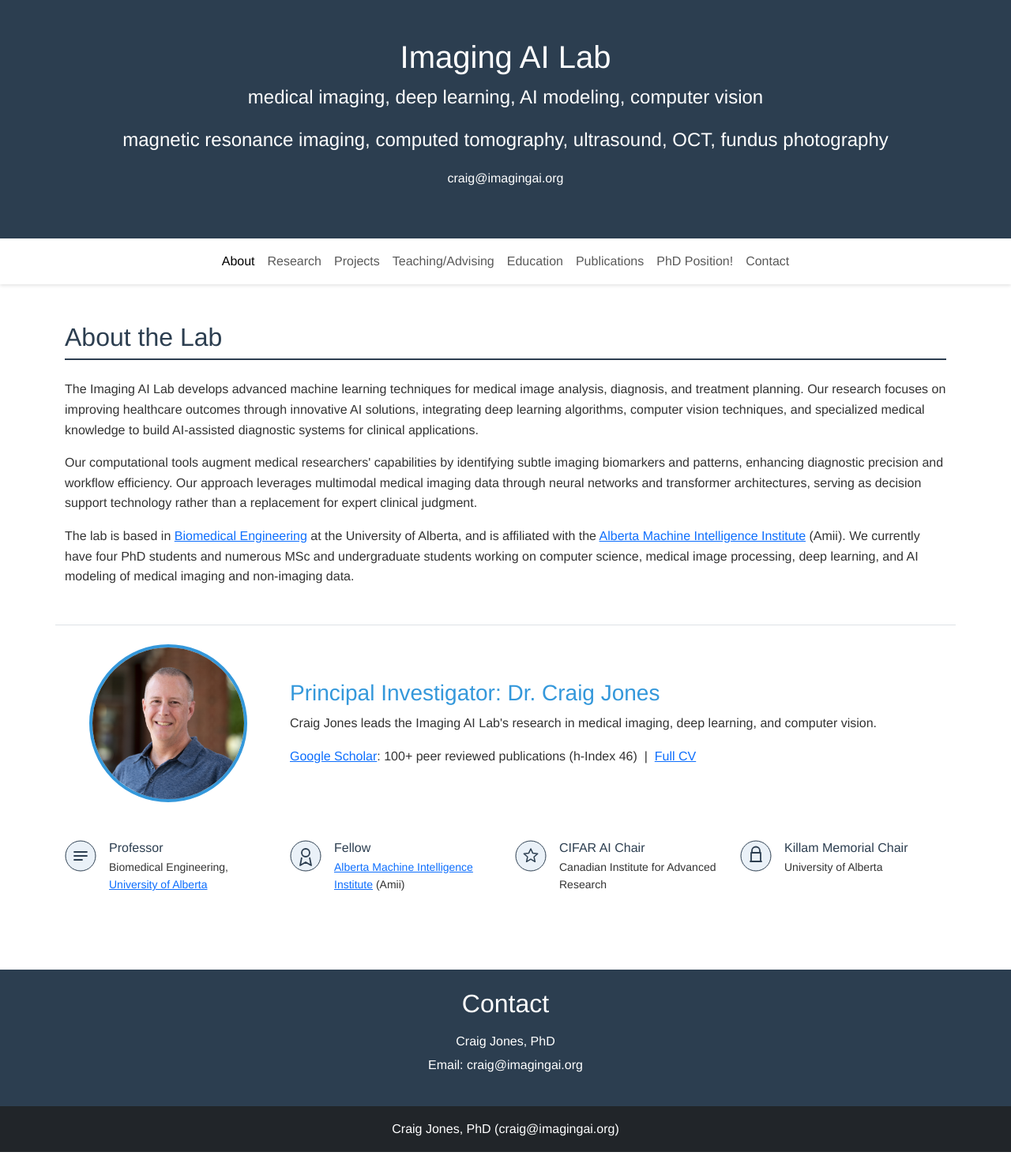
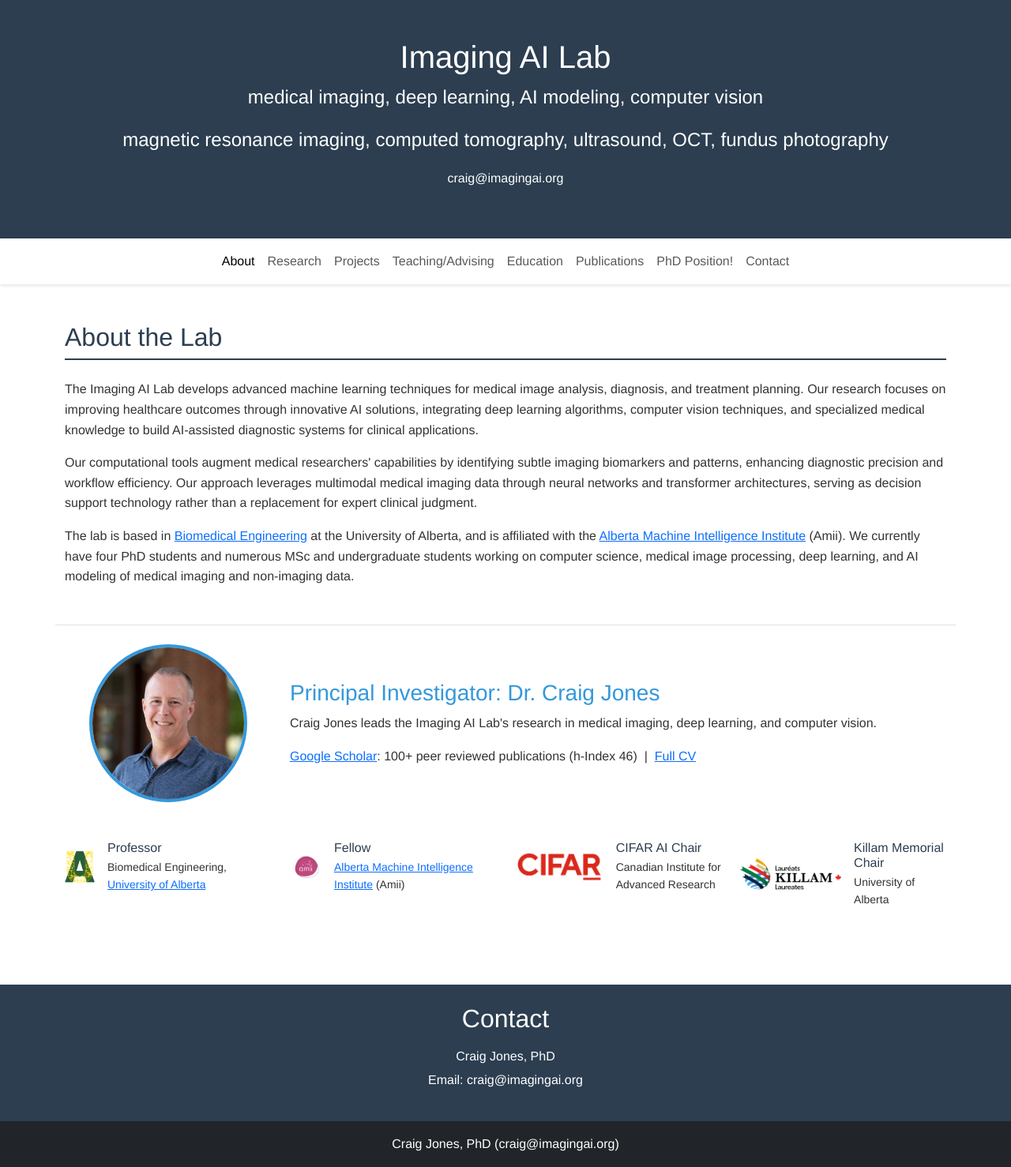
Before and after one commit to ImagingAI/imagingai.github.io, a Jekyll site: the page built from index.html, in a window 1280 px wide. Shown: the whole page at 79% size. Built offline with Jekyll 4.4.1, drawn with Linux system fonts in a browser that asks for light colours.

Commit message:
added logos

```diff
--- a/index.html
+++ b/index.html
@@ -23,11 +23,8 @@ permalink: /
 
 <div class="row g-4 mt-2">
 <div class="col-sm-6 col-lg-3">
-<div class="d-flex align-items-start">
-<svg width="40" height="40" viewBox="0 0 40 40" class="flex-shrink-0 me-3" aria-hidden="true">
-<circle cx="20" cy="20" r="19" fill="#eaf1f8" stroke="#2c3e50" stroke-width="1"/>
-<path d="M12 15h16M12 20h16M12 25h10" stroke="#2c3e50" stroke-width="1.8" stroke-linecap="round"/>
-</svg>
+<div class="d-flex align-items-center">
+<img src="{{ '/images/logo-ualberta.png' | relative_url }}" alt="University of Alberta" class="flex-shrink-0 me-3" style="height:40px; width:auto;">
 <div>
 <h4 class="h6 mb-1 text-primary-custom">Professor</h4>
 <p class="mb-0 small">Biomedical Engineering, <a href="https://apps.ualberta.ca/directory/person/cjones7">University of Alberta</a></p>
@@ -36,12 +33,8 @@ permalink: /
 </div>
 
 <div class="col-sm-6 col-lg-3">
-<div class="d-flex align-items-start">
-<svg width="40" height="40" viewBox="0 0 40 40" class="flex-shrink-0 me-3" aria-hidden="true">
-<circle cx="20" cy="20" r="19" fill="#eaf1f8" stroke="#2c3e50" stroke-width="1"/>
-<circle cx="20" cy="16" r="5" fill="none" stroke="#2c3e50" stroke-width="1.8"/>
-<path d="M15 22l-2 10 7-4 7 4-2-10" fill="none" stroke="#2c3e50" stroke-width="1.8" stroke-linejoin="round"/>
-</svg>
+<div class="d-flex align-items-center">
+<img src="{{ '/images/logo-amii.png' | relative_url }}" alt="Amii" class="flex-shrink-0 me-3" style="height:40px; width:auto;">
 <div>
 <h4 class="h6 mb-1 text-primary-custom">Fellow</h4>
 <p class="mb-0 small"><a href="https://amii.ca">Alberta Machine Intelligence Institute</a> (Amii)</p>
@@ -50,11 +43,8 @@ permalink: /
 </div>
 
 <div class="col-sm-6 col-lg-3">
-<div class="d-flex align-items-start">
-<svg width="40" height="40" viewBox="0 0 40 40" class="flex-shrink-0 me-3" aria-hidden="true">
-<circle cx="20" cy="20" r="19" fill="#eaf1f8" stroke="#2c3e50" stroke-width="1"/>
-<path d="M20 11l2.6 5.6 6.1.6-4.6 4.1 1.3 6-5.4-3.2-5.4 3.2 1.3-6-4.6-4.1 6.1-.6z" fill="none" stroke="#2c3e50" stroke-width="1.5" stroke-linejoin="round"/>
-</svg>
+<div class="d-flex align-items-center">
+<img src="{{ '/images/logo-cifar.png' | relative_url }}" alt="CIFAR" class="flex-shrink-0 me-3" style="height:40px; width:auto;">
 <div>
 <h4 class="h6 mb-1 text-primary-custom">CIFAR AI Chair</h4>
 <p class="mb-0 small">Canadian Institute for Advanced Research</p>
@@ -63,12 +53,8 @@ permalink: /
 </div>
 
 <div class="col-sm-6 col-lg-3">
-<div class="d-flex align-items-start">
-<svg width="40" height="40" viewBox="0 0 40 40" class="flex-shrink-0 me-3" aria-hidden="true">
-<circle cx="20" cy="20" r="19" fill="#eaf1f8" stroke="#2c3e50" stroke-width="1"/>
-<path d="M14 27V16m12 11V16M14 16h12M15 16v-2.5a5 5 0 0 1 10 0V16" fill="none" stroke="#2c3e50" stroke-width="1.8" stroke-linecap="round" stroke-linejoin="round"/>
-<path d="M13 27h14" stroke="#2c3e50" stroke-width="1.8" stroke-linecap="round"/>
-</svg>
+<div class="d-flex align-items-center">
+<img src="{{ '/images/logo-killam.png' | relative_url }}" alt="Killam Trusts" class="flex-shrink-0 me-3" style="height:40px; width:auto;">
 <div>
 <h4 class="h6 mb-1 text-primary-custom">Killam Memorial Chair</h4>
 <p class="mb-0 small">University of Alberta</p>
```
Also changed, not shown: images/logo-amii.png (added), images/logo-cifar.png (added), images/logo-killam.png (added), images/logo-ualberta.png (added).
